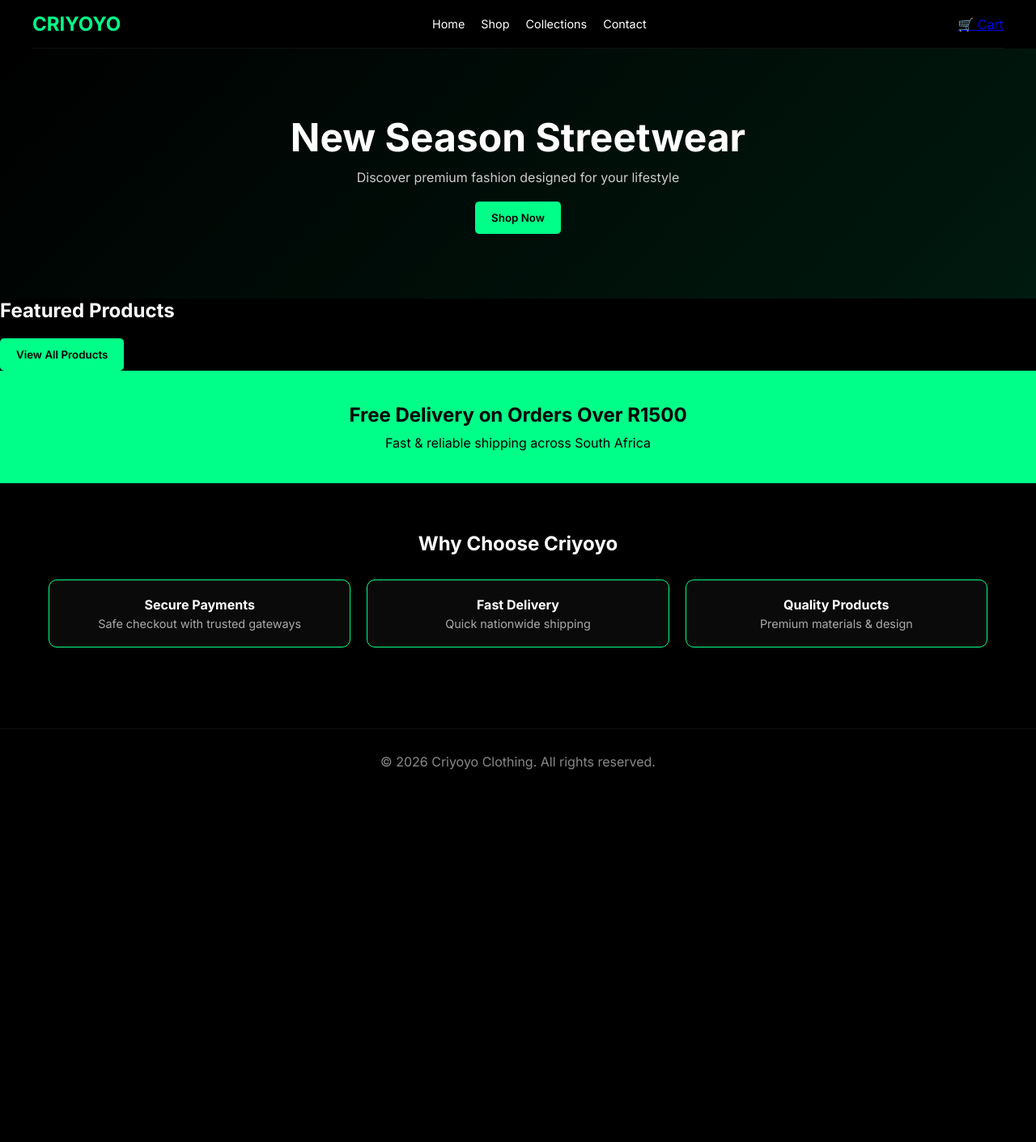
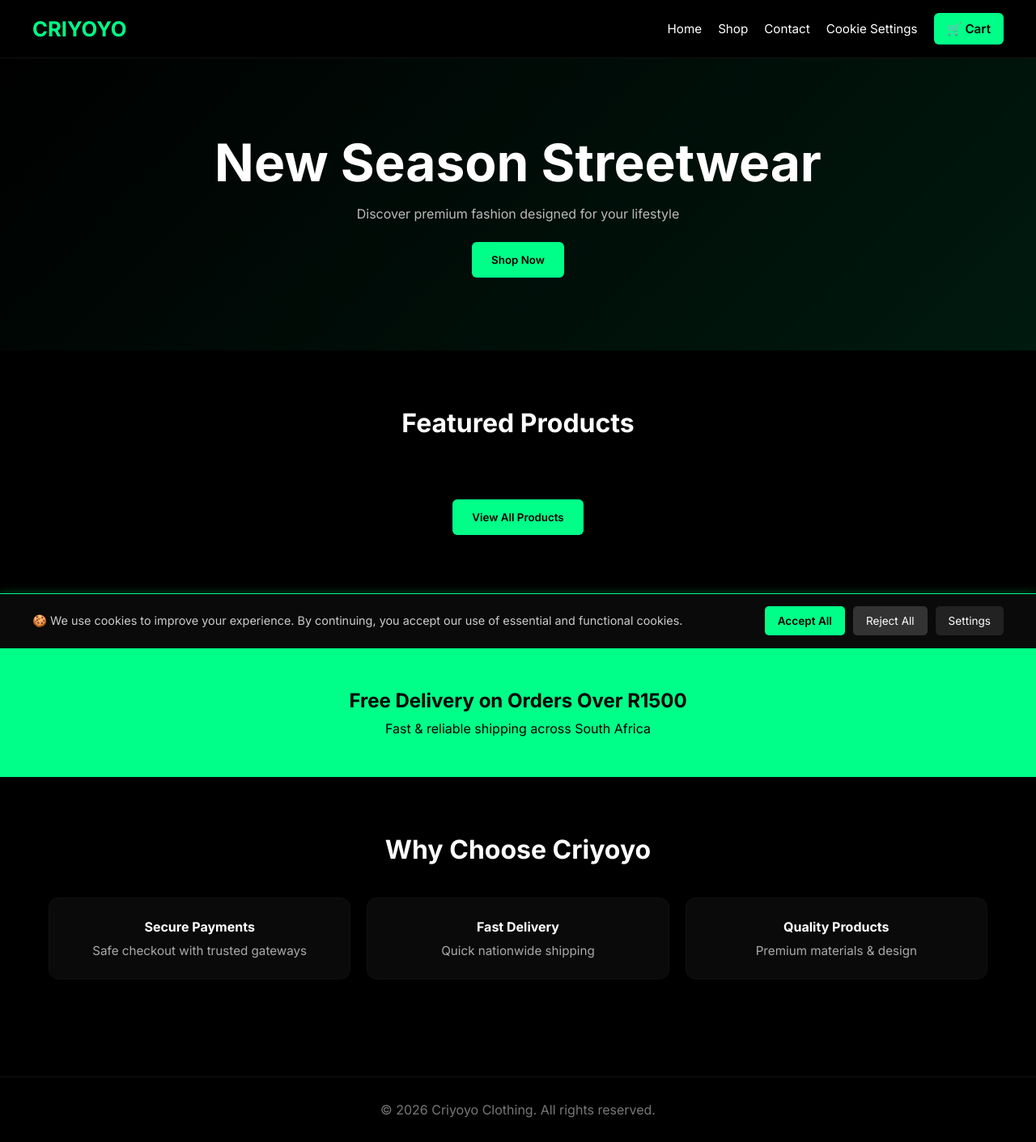
Before and after one commit to Napster-12/criyoyo, a Flask app: page / in a window 1280 px wide. Shown: the whole page at 81% size. Before the commit the page ends 951 px from the top, so only its background shows below. Run offline with Flask 3, Linux system fonts and the light colour scheme.

Commit message:
Update index.html

```diff
--- a/templates/index.html
+++ b/templates/index.html
@@ -4,133 +4,529 @@
 <meta charset="UTF-8">
 <meta name="viewport" content="width=device-width, initial-scale=1.0">
 <title>Criyoyo Clothing</title>
+
 <link href="https://fonts.googleapis.com/css2?family=Inter:wght@300;400;500;600;700&display=swap" rel="stylesheet">
+
 <style>
-*{margin:0;padding:0;box-sizing:border-box;font-family:'Inter',sans-serif}
-body{background:#000;color:#fff}
+*{
+    margin:0;
+    padding:0;
+    box-sizing:border-box;
+    font-family:'Inter',sans-serif;
+}
 
-.container{max-width:1200px;margin:auto;padding:0 20px}
+body{
+    background:#000;
+    color:#fff;
+}
+
+/* CONTAINER */
+.container{
+    width:100%;
+    max-width:1200px;
+    margin:auto;
+    padding:0 20px;
+}
 
 /* NAVBAR */
-.nav{display:flex;justify-content:space-between;align-items:center;padding:15px 0;border-bottom:1px solid #111;background:#000}
-.logo{font-weight:700;font-size:1.5rem;color:#00ff88}
-.nav-links{display:flex;gap:20px;font-size:0.9rem}
-.nav-links a{text-decoration:none;color:#fff}
-.nav-icons{display:flex;gap:15px;font-size:1.2rem;color:#00ff88}
+.navbar{
+    width:100%;
+    background:#000;
+    border-bottom:1px solid #111;
+    position:sticky;
+    top:0;
+    z-index:999;
+}
+
+.nav{
+    display:flex;
+    justify-content:space-between;
+    align-items:center;
+    padding:16px 0;
+    gap:20px;
+    flex-wrap:wrap;
+}
+
+.logo{
+    font-size:1.6rem;
+    font-weight:700;
+    color:#00ff88;
+    text-decoration:none;
+}
+
+.nav-links{
+    display:flex;
+    align-items:center;
+    gap:20px;
+    flex-wrap:wrap;
+}
+
+.nav-links a{
+    color:#fff;
+    text-decoration:none;
+    font-size:0.95rem;
+    transition:0.3s;
+}
+
+.nav-links a:hover{
+    color:#00ff88;
+}
+
+.cart-btn{
+    background:#00ff88;
+    color:#000 !important;
+    padding:10px 16px;
+    border-radius:6px;
+    font-weight:600;
+}
+
+/* MOBILE NAV */
+@media(max-width:768px){
+
+    .nav{
+        flex-direction:column;
+        align-items:flex-start;
+    }
+
+    .nav-links{
+        width:100%;
+        justify-content:flex-start;
+        gap:15px;
+    }
+
+    .nav-links a{
+        font-size:0.9rem;
+    }
+
+    .cart-btn{
+        margin-top:5px;
+    }
+}
 
 /* HERO */
-.hero{background:linear-gradient(135deg,#000,#001a0f);padding:80px 0;text-align:center}
-.hero h1{font-size:clamp(2rem,5vw,3rem);margin-bottom:10px}
-.hero p{color:#ccc;margin-bottom:20px}
-.btn{background:#00ff88;color:#000;padding:12px 20px;border:none;border-radius:5px;cursor:pointer;font-weight:600}
-.btn:hover{background:#00cc6a}
+.hero{
+    background:linear-gradient(135deg,#000,#001a0f);
+    padding:90px 20px;
+    text-align:center;
+}
+
+.hero h1{
+    font-size:clamp(2.2rem,5vw,4rem);
+    margin-bottom:15px;
+}
+
+.hero p{
+    color:#bbb;
+    margin-bottom:25px;
+    font-size:1rem;
+}
+
+.btn{
+    background:#00ff88;
+    color:#000;
+    padding:14px 24px;
+    border:none;
+    border-radius:6px;
+    cursor:pointer;
+    font-weight:600;
+    transition:0.3s;
+}
+
+.btn:hover{
+    background:#00cc6a;
+}
+
+/* SECTION */
+.section{
+    padding:70px 20px;
+}
+
+.section-title{
+    text-align:center;
+    margin-bottom:40px;
+    font-size:2rem;
+}
 
 /* PRODUCTS */
-.section{padding:60px 0}
-.section h2{text-align:center;margin-bottom:30px}
-.grid{display:grid;grid-template-columns:repeat(auto-fit,minmax(220px,1fr));gap:25px}
-.card{border:1px solid #00ff88;border-radius:10px;overflow:hidden;background:#0a0a0a;transition:0.3s}
-.card:hover{box-shadow:0 10px 25px rgba(0,255,136,0.2)}
-.card img{width:100%;height:250px;object-fit:cover}
-.card-body{padding:15px;text-align:left}
-.card h3{font-size:1rem;margin-bottom:5px}
-.price{color:#00ff88;font-weight:600;margin-bottom:10px}
-.add-btn{width:100%;padding:10px;border:none;background:#00ff88;color:#000;border-radius:5px;cursor:pointer}
+.grid{
+    display:grid;
+    grid-template-columns:repeat(auto-fit,minmax(230px,1fr));
+    gap:25px;
+    width:100%;
+    max-width:1200px;
+    margin:auto;
+    padding:0 20px;
+}
+
+.card{
+    background:#0a0a0a;
+    border:1px solid #111;
+    border-radius:12px;
+    overflow:hidden;
+    transition:0.3s;
+}
+
+.card:hover{
+    transform:translateY(-5px);
+    box-shadow:0 10px 25px rgba(0,255,136,0.15);
+    border-color:#00ff88;
+}
+
+.card img{
+    width:100%;
+    height:260px;
+    object-fit:cover;
+}
+
+.card-body{
+    padding:18px;
+}
+
+.card h3{
+    margin-bottom:8px;
+    font-size:1rem;
+}
+
+.price{
+    color:#00ff88;
+    font-weight:600;
+    margin-bottom:15px;
+}
+
+.add-btn{
+    width:100%;
+    padding:12px;
+    border:none;
+    border-radius:6px;
+    background:#00ff88;
+    color:#000;
+    font-weight:600;
+    cursor:pointer;
+    transition:0.3s;
+}
+
+.add-btn:hover{
+    background:#00cc6a;
+}
+
+/* VIEW ALL */
+.center-btn{
+    text-align:center;
+    margin-top:35px;
+}
 
 /* BANNER */
-.banner{background:#00ff88;color:#000;text-align:center;padding:40px 20px}
-.banner h2{margin-bottom:10px}
+.banner{
+    background:#00ff88;
+    color:#000;
+    text-align:center;
+    padding:50px 20px;
+    margin-top:70px;
+}
+
+.banner h2{
+    margin-bottom:10px;
+}
 
 /* FEATURES */
-.features{display:flex;flex-wrap:wrap;gap:20px;justify-content:center;margin-top:30px}
-.feature{flex:1 1 200px;text-align:center;border:1px solid #00ff88;padding:20px;border-radius:10px;background:#0a0a0a}
-.feature h4{margin-bottom:5px}
-.feature p{color:#aaa;font-size:0.9rem}
+.features{
+    display:grid;
+    grid-template-columns:repeat(auto-fit,minmax(220px,1fr));
+    gap:20px;
+    margin-top:40px;
+}
+
+.feature{
+    background:#0a0a0a;
+    border:1px solid #111;
+    padding:25px;
+    border-radius:12px;
+    text-align:center;
+    transition:0.3s;
+}
+
+.feature:hover{
+    border-color:#00ff88;
+}
+
+.feature h4{
+    margin-bottom:10px;
+}
+
+.feature p{
+    color:#aaa;
+    font-size:0.95rem;
+}
 
 /* FOOTER */
-footer{background:#000;color:#888;padding:30px 20px;text-align:center;margin-top:40px;border-top:1px solid #111}
+footer{
+    border-top:1px solid #111;
+    padding:30px 20px;
+    text-align:center;
+    color:#777;
+    margin-top:50px;
+}
 
-@media(max-width:768px){
-.nav-links{display:none}
+/* COOKIE BANNER */
+#cookie-banner{
+    display:none;
+    position:fixed;
+    bottom:0;
+    left:0;
+    right:0;
+    background:#0a0a0a;
+    border-top:1px solid #00ff88;
+    padding:15px;
+    z-index:1000;
+    box-shadow:0 -2px 10px rgba(0,255,136,0.2);
+}
+
+.cookie-content{
+    max-width:1200px;
+    margin:auto;
+    display:flex;
+    align-items:center;
+    justify-content:space-between;
+    gap:15px;
+    flex-wrap:wrap;
+}
+
+.cookie-content p{
+    flex:1;
+    min-width:250px;
+    font-size:0.9rem;
+    color:#ccc;
+}
+
+.cookie-buttons{
+    display:flex;
+    gap:10px;
+    flex-wrap:wrap;
+}
+
+.cookie-buttons button,
+.cookie-buttons a{
+    padding:10px 16px;
+    border-radius:5px;
+    border:none;
+    text-decoration:none;
+    cursor:pointer;
+    font-size:0.85rem;
+}
+
+.accept-btn{
+    background:#00ff88;
+    color:#000;
+    font-weight:600;
+}
+
+.reject-btn{
+    background:#333;
+    color:#fff;
+}
+
+.settings-btn{
+    background:#222;
+    color:#fff;
+    border:1px solid #444;
 }
 </style>
 </head>
+
 <body>
 
 <!-- NAVBAR -->
+<div class="navbar">
     <div class="container nav">
-  <div class="logo">CRIYOYO</div>
+
+        <a href="/" class="logo">CRIYOYO</a>
+
         <div class="nav-links">
             <a href="/">Home</a>
             <a href="/shop">Shop</a>
-    <a href="#">Collections</a>
             <a href="/contact">Contact</a>
+            <a href="/cookie-settings">Cookie Settings</a>
+            <a href="/cart" class="cart-btn">🛒 Cart</a>
         </div>
-  <a href="/cart">🛒 Cart</a>
+
+    </div>
+</div>
+
+<!-- COOKIE BANNER -->
+<div id="cookie-banner">
+
+    <div class="cookie-content">
+
+        <p>
+            🍪 We use cookies to improve your experience. By continuing,
+            you accept our use of essential and functional cookies.
+        </p>
+
+        <div class="cookie-buttons">
+            <button onclick="acceptAll()" class="accept-btn">
+                Accept All
+            </button>
+
+            <button onclick="rejectAll()" class="reject-btn">
+                Reject All
+            </button>
+
+            <a href="/cookie-settings" class="settings-btn">
+                Settings
+            </a>
+        </div>
+
+    </div>
+
 </div>
 
 <!-- HERO -->
 <section class="hero">
+
     <div class="container">
+
         <h1>New Season Streetwear</h1>
-    <p>Discover premium fashion designed for your lifestyle</p>
+
+        <p>
+            Discover premium fashion designed for your lifestyle
+        </p>
+
+        <a href="/shop">
             <button class="btn">Shop Now</button>
+        </a>
+
     </div>
+
 </section>
 
 <!-- PRODUCTS -->
-<h2>Featured Products</h2>
+<section class="section">
+
+    <h2 class="section-title">Featured Products</h2>
 
     <div class="grid">
+
         {% for product in products %}
+
         <div class="card">
-       <img src="{{ product.image }}" style="width:100%; height:250px; object-fit:cover;">
+
+            <img src="{{ product.image }}" alt="{{ product.name }}">
+
             <div class="card-body">
+
                 <h3>{{ product.name }}</h3>
-         <div class="price">R{{ product.price }}</div>
-         <a href="/add_to_cart/{{ product.id }}">
-       <button class="add-btn">Add to Cart</button>
-     </a>
-       </div>
-     </div>
-{% endfor %}
+
+                <div class="price">
+                    R{{ product.price }}
                 </div>
 
-<br>
+                <a href="/add_to_cart/{{ product.id }}">
+                    <button class="add-btn">
+                        Add to Cart
+                    </button>
+                </a>
+
+            </div>
+
+        </div>
+
+        {% endfor %}
+
+    </div>
+
+    <div class="center-btn">
         <a href="/shop">
             <button class="btn">View All Products</button>
         </a>
+    </div>
+
+</section>
 
 <!-- BANNER -->
 <section class="banner">
+
     <h2>Free Delivery on Orders Over R1500</h2>
-  <p>Fast & reliable shipping across South Africa</p>
+
+    <p>
+        Fast & reliable shipping across South Africa
+    </p>
+
 </section>
 
 <!-- FEATURES -->
 <section class="section">
+
     <div class="container">
-    <h2>Why Choose Criyoyo</h2>
+
+        <h2 class="section-title">Why Choose Criyoyo</h2>
+
         <div class="features">
+
             <div class="feature">
                 <h4>Secure Payments</h4>
                 <p>Safe checkout with trusted gateways</p>
             </div>
+
             <div class="feature">
                 <h4>Fast Delivery</h4>
                 <p>Quick nationwide shipping</p>
             </div>
+
             <div class="feature">
                 <h4>Quality Products</h4>
                 <p>Premium materials & design</p>
             </div>
+
         </div>
+
     </div>
+
 </section>
 
+<!-- FOOTER -->
 <footer>
     © 2026 Criyoyo Clothing. All rights reserved.
 </footer>
 
+<!-- SCRIPTS -->
+<script>
+
+async function acceptAll() {
+
+    await fetch('/accept-cookies', {
+        method:'POST'
+    });
+
+    document.getElementById('cookie-banner').style.display='none';
+}
+
+async function rejectAll() {
+
+    await fetch('/reject-cookies', {
+        method:'POST'
+    });
+
+    document.getElementById('cookie-banner').style.display='none';
+}
+
+fetch('/api/cookie-status')
+
+.then(r => r.json())
+
+.then(data => {
+
+    if(!data.essential || !('functional' in data)){
+
+        document.getElementById('cookie-banner').style.display='block';
+    }
+})
+
+.catch(() => {
+
+    document.getElementById('cookie-banner').style.display='block';
+});
+
+</script>
+
 </body>
 </html>
```
Lines whose indentation alone changed are shown as unchanged.
